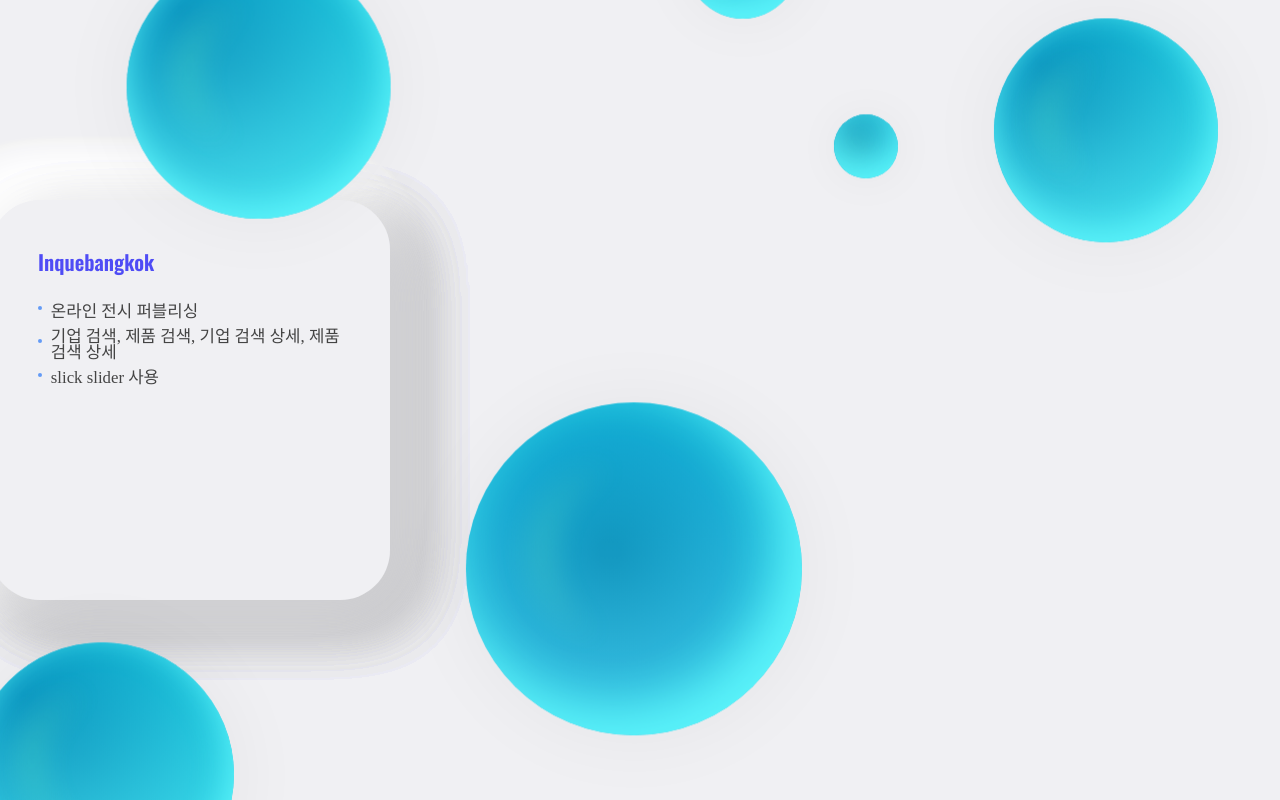
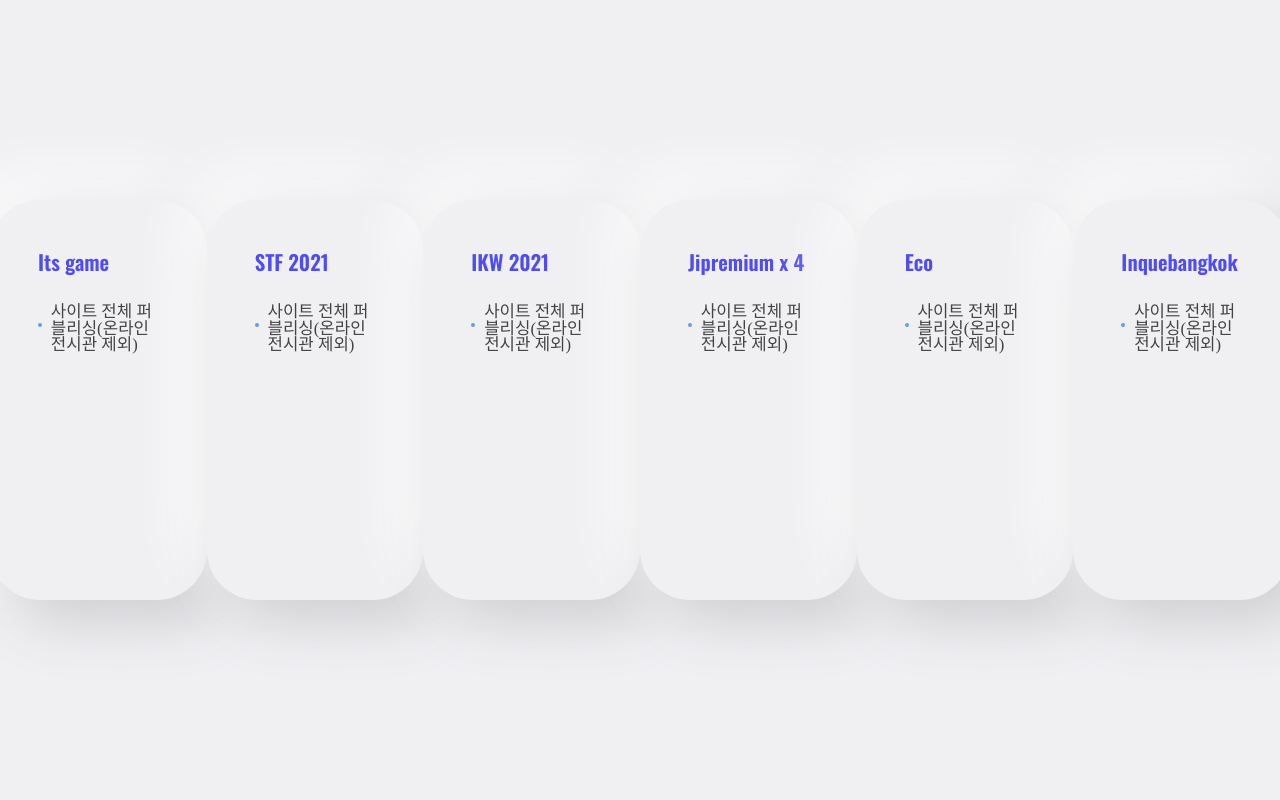
Before and after one commit to annkim7/port2021, a React (Create React App) app: page / in a window 1280 px wide. Built offline with nearby package versions, Linux system fonts and the light colour scheme; a web font is replaced by a local one.

Commit message:
lecture 1

```diff
--- a/src/App.css
+++ b/src/App.css
@@ -16,11 +16,11 @@
 
 section{display:flex; position: absolute; top:0; left:0; width:100%; height:100%; align-items: center; justify-content: center; z-index: 0;  background: #F0F0F3;}
 
-.main-visual{position: absolute; top: 50%; left: 50%; transform: translate(-50%, -300%); z-index:1;}
+/* .main-visual{position: absolute; top: 50%; left: 50%; transform: translate(-50%, -300%); z-index:1;} */
 .slide_wrapper{ position: relative;  width:1300px;  height:400px;  margin:0 auto;  z-index: 2;}
-.slides{ position: absolute; left:0; top:0; height: 400px; width:100%;}
+.slides{ position: absolute; left:0; top:0; height: 400px; width:100%; display:flex;}
 .slides.animated{ transition: 0.5s ease-out;}
-.slides li{ overflow: hidden; width: 400px;  height:400px;  padding:3rem;  background: #ccc;  position: absolute;  border-radius: 50px; box-sizing: border-box;  background: #F0F0F3;
+.slides li{ overflow: hidden;  /*position: absolute;*/  width: 400px;  height:400px;  padding:3rem;  background: #ccc;  border-radius: 50px; box-sizing: border-box;  background: #F0F0F3;
 box-shadow:  20px 20px 60px #cccccf, -20px -20px 60px #ffffff;  color:#606061;font-weight: bold;}
 
 .controls span{position: absolute; top:calc(50% - 40px); width:50px;height:80px;cursor: pointer;}
--- a/src/App.js
+++ b/src/App.js
@@ -1,141 +1,67 @@
-import React from 'react';
+// import { map } from 'jquery';
+import React, { useState } from 'react';
 // import logo from './logo.svg';
 import './App.css';
-import $ from "jquery";
-import './slider.js';
-import './motion.js';
+// import $ from "jquery";
+// import './slider.js';
+// import './motion.js';
 
 function App() {
-  class App extends React.Component {
-    componentDidMount(){
-      $('.mainSlide').selfSlide();
-    }
 
-  }
+    let [title, titleArr] = useState(['Its game', 'STF 2021', 'IKW 2021', 'Jipremium x 4', 'Eco', 'Inquebangkok']);
+    let [pop, popFunc] = useState(false);
+    let [idx , idxFunc]= useState(0);
+
     return (
         <div className="container">
             <section className="section section01">
                 <div className="main-visual">
+
                     <div className="slide_wrapper mainSlide">
                         <ul className="slides">
+                            {
+                                title.map(function(title, i){
+                                    return(
                                         <li>
-                            <a className="pop-btn">
-                                <h3 className="title">Its game</h3>
+                                            <a className="pop-btn" onClick={ ()=> {popFunc(!pop); idxFunc(i)} }>
+                                                <h3 className="title">{title}</h3>
                                                 <div className="content">
-                                    <span className="list">게시판 디자인, 사이트 전체 퍼블리싱</span>
-                                    <span className="list">기존 셋팅된 게시판, 상세화면 css로 디자인 변경</span>
-                                    <span className="list">사이트 맞춤형 게시판, 상세화면 퍼블리싱</span>
-                                    <span className="list">hooper slider 사용</span>
+                                                    <span className="list">사이트 전체 퍼블리싱(온라인 전시관 제외)</span>
                                                 </div>
                                             </a>
                                         </li>
-                        <li>
-                            <a className="pop-btn">
-                                <h3 className="title">STF 2021</h3>
-                                <div className="content">
-                                    <span className="list">사이트 전체 디자인, 퍼블리싱</span>
-                                    <span className="list">기존 셋팅된 게시판, 상세화면 css로 디자인 변경</span>
-                                    <span className="list">css animation으로 메인 모션 창작하여 적용</span>
-                                </div>
-                            </a>
-                        </li>
-                        <li>
-                            <a className="pop-btn">
-                                <h3 className="title">IKW 2021</h3>
-                                <div className="content">
-                                    <span className="list">메인, 지자체, fez, 연사 페이지 퍼블리싱</span>
-                                    <span className="list">그외 디자인 다소 변경하고 모바일 대응력 높이도록 수정</span>
-                                    <span className="list">jquery scroll, touch 및 click 이벤트 적용</span>
-                                </div>
-                            </a>
-                        </li>
-                        <li>
-                            <a className="pop-btn">
-                                <h3 className="title">Jipremium x 4</h3>
-                                <div className="content">
-                                    <span className="list">사이트 전체 퍼블리싱, 관리 및 유지보수</span>
-                                    <span className="list">연관된 4개 사이트를 각각 퍼블리싱, 한 번에 수정 관리</span>
-                                    <span className="list">퀵배너(health, baby) 디자인</span>
-                                </div>
-                            </a>
-                        </li>
-                        <li>
-                            <a className="pop-btn">
-                                <h3 className="title">Eco</h3>
-                                <div className="content">
-                                    <span className="list">사이트 전체 퍼블리싱(온라인 전시관 제외)</span>
-                                    <span className="list">텍스트의 가지런한 정렬을 중점적 고려하여 퍼블리싱</span>
-                                </div>
-                            </a>
-                        </li>
-                        <li>
-                            <a className="pop-btn">
-                                <h3 className="title">Inquebangkok</h3>
-                                <div className="content">
-                                    <span className="list">온라인 전시 퍼블리싱</span>
-                                    <span className="list">기업 검색, 제품 검색, 기업 검색 상세, 제품 검색 상세</span>
-                                    <span className="list">slick slider 사용</span>
-                                </div>
-                            </a>
-                        </li>
+                                    )
+                                })
+                            }
                         </ul>
                         <p className="controls">
                             <span className="prev"></span>
                             <span className="next"></span>
                         </p>
+
+                        { pop === true
+                        ? <Pop popTitle={title} popIdx={idx} ></Pop>
+                        : null }
                     </div>
                 </div>
 
-            <div className="ball-wrap">
-                <div className="ball ball1">
-                    <div className="ball-first-color"></div>
-                    <div className="ball-shine"></div>
-                    <div className="ball-third-color big"></div>
+            </section>
         </div>
-                <div className="ball ball2">
-                    <div className="ball-first-color"></div>
-                    <div className="ball-second-color"></div>
-                    <div className="ball-third-color mid"></div>
-                    <div className="ball-shine"></div>
-                </div>
+    );
+}
 
-                <div className="ball ball3">
-                    <div className="ball-first-color"></div>
-                    <div className="ball-second-color"></div>
-                    <div className="ball-third-color mid"></div>
-                    <div className="ball-shine"></div>
-                </div>
-                <div className="ball ball4">
-                    <div className="ball-first-color"></div>
-                    <div className="ball-second-color"></div>
-                    <div className="ball-third-color small"></div>
-                    <div className="ball-shine"></div>
-                </div>
-
-
-                <div className="ball ball5">
-                    <div className="ball-first-color"></div>
-                    <div className="ball-second-color"></div>
-                    <div className="ball-third-color mid"></div>
-                    <div className="ball-shine"></div>
-                </div>
-                <div className="ball ball6">
-                    <div className="ball-first-color"></div>
-                    <div className="ball-second-color"></div>
-                    <div className="ball-third-color small"></div>
-                    <div className="ball-shine"></div>
-                </div>
-                <div className="ball ball7">
-                    <div className="ball-first-color"></div>
-                    <div className="ball-second-color"></div>
-                    <div className="ball-third-color smallest"></div>
-                    <div className="ball-shine"></div>
+function Pop(props){
+    return (
+        <div class="popup">
+            <a class="close-btn"></a>
+            <div class="pop-con">
+                <div class="pop-box">
+                    <div class="title">{ props.popTitle[props.popIdx] }</div>
+                    <div class="text"></div>
                 </div>
             </div>
-        </section>
         </div>
-
-  );
+    )
 }
 
 
```
Lines whose indentation alone changed are shown as unchanged.
